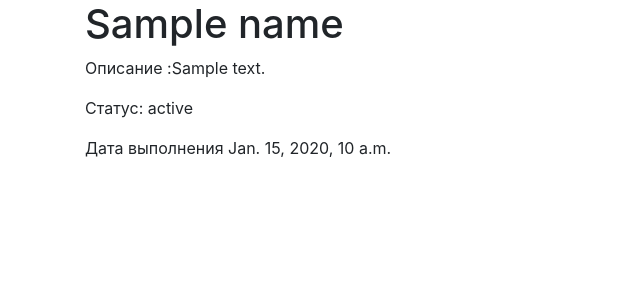
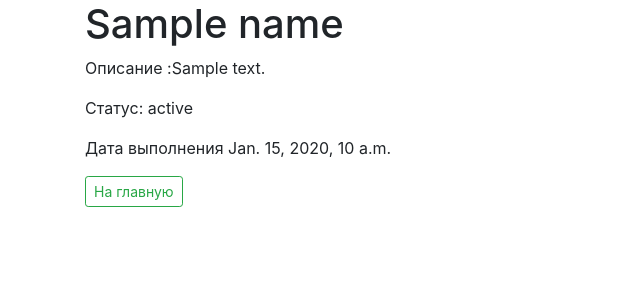
Before and after one commit to jomagsm/to_do_list, a Django app: template source/webapp/templates/view.html in a window 1280 px wide. Shown: the top 300 px of the page, without its empty margins (0-640 px from the left). Run offline with Django 3.2, Linux system fonts and the light colour scheme; the template is opened without the code that fills it: most values are stand-ins (such as "Sample title", 1, 10 or a date in 2020); some libraries are stand-ins or nearby versions.

Commit message:
Коректировка верстки

```diff
--- a/source/webapp/templates/view.html
+++ b/source/webapp/templates/view.html
@@ -13,6 +13,7 @@
 <p>Описание :{{ description }}</p>
 <p>Статус: {{ status }}</p>
 <p> Дата выполнения {{ create_at }} </p>
+    <a class="btn btn-outline-success btn-sm" href="/">На главную</a>
 </div>
 </body>
 </html>
```
